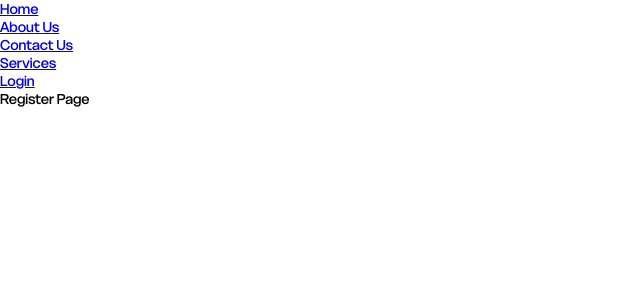
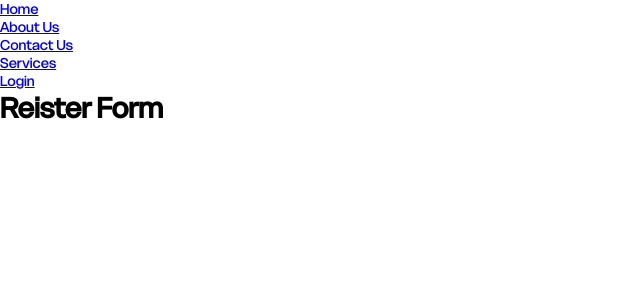
Before and after one commit to apassionatestudent/thesis-test-projectV2, a React (Create React App) app in the folder client/: page /register in a window 1280 px wide. Shown: the top 300 px of the page, without its empty margins (0-640 px from the left). Built offline with nearby package versions, Linux system fonts and the light colour scheme.

Commit message:
ui testing

```diff
--- a/client/src/pages/Register.jsx
+++ b/client/src/pages/Register.jsx
@@ -1,5 +1,11 @@
 function Register() {
-  return <div>Register Page</div>;
+  return (
+    <>
+      <form>
+        <h1>Reister Form</h1>
+      </form>
+    </>
+  );
 }
 
 export default Register;
```
